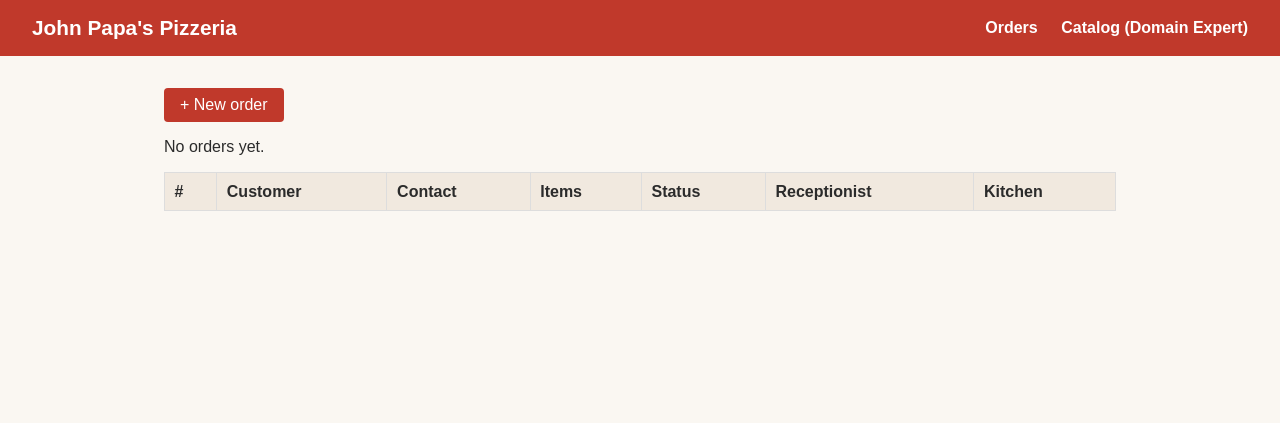
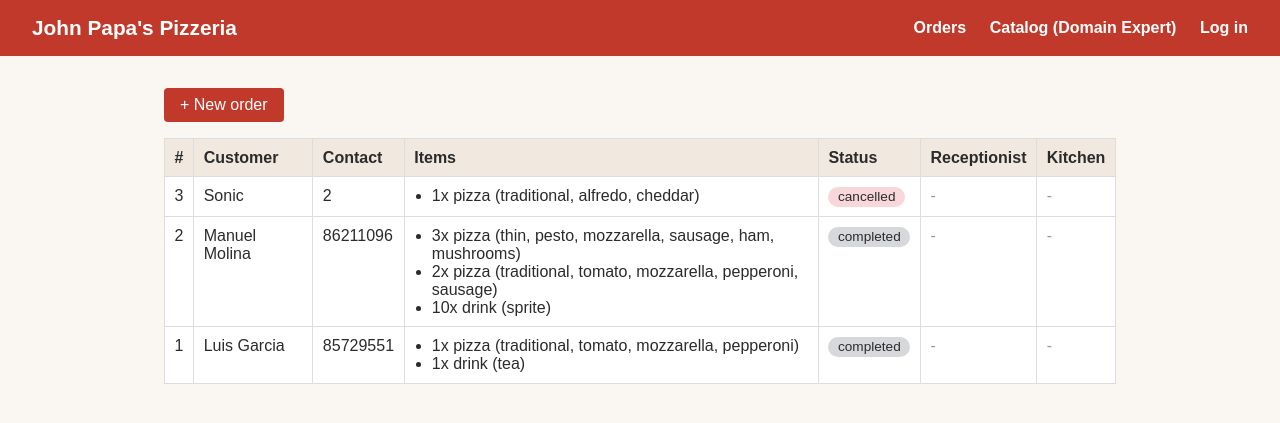
Before and after one commit to ManuManu66/JP-DSL, a Flask app: page / in a window 1280 px wide. Shown: the top 423 px of the page. Run offline with Flask 3, Linux system fonts and the light colour scheme; lists and menus that the app fills with data are empty.

Commit message:
Added login for Domain Experts

```diff
--- a/app.py
+++ b/app.py
@@ -14,13 +14,31 @@ Everything is persisted as JSON (data/orders.json, data/catalog.json).
 Nothing leaves this machine.
 """
 
-from flask import Flask, render_template, request, redirect, url_for, flash
+from functools import wraps
+from flask import Flask, render_template, request, redirect, url_for, flash, session
 
 import storage
 from dsl_builder import validate_order_data, validate_catalog_data
 
 app = Flask(__name__)
 app.secret_key = "pizzeria-dsl-dev"  # local-only app, fine to hardcode
+
+DOMAIN_EXPERTS = {
+    "luis": {"name": "Luis", "password": "pizz@321!"},
+    "manu": {"name": "Manu", "password": "pizz@321!"},
+    "thelma": {"name": "Thelma", "password": "pizz@321!"},
+}
+
+
+def domain_expert_required(f):
+    @wraps(f)
+    def decorated_function(*args, **kwargs):
+        if not session.get("user") or session.get("role") != "domain_expert":
+            flash("Please log in as a Domain Expert to access the catalog.", "error")
+            next_url = request.url if request.method == "GET" else url_for("catalog_view")
+            return redirect(url_for("login", next=next_url))
+        return f(*args, **kwargs)
+    return decorated_function
 
 MAX_ITEM_ROWS = 8
 MAX_TOPPINGS = 5
@@ -199,9 +217,41 @@ def advance_order(order_id):
     return redirect(url_for("index"))
 
 
+# ----------------------------------------------------------------- auth --
+
+@app.route("/login", methods=["GET", "POST"])
+def login():
+    next_url = request.args.get("next") or request.form.get("next") or url_for("catalog_view")
+
+    if request.method == "POST":
+        username = (request.form.get("username") or "").strip()
+        password = request.form.get("password") or ""
+
+        expert = DOMAIN_EXPERTS.get(username.lower())
+        if expert and expert["password"] == password:
+            session["user"] = expert["name"]
+            session["role"] = "domain_expert"
+            flash(f"Welcome, {expert['name']}! Logged in as Domain Expert.", "success")
+            return redirect(next_url)
+
+        flash("Invalid username or password.", "error")
+        return render_template("login.html", username=username, next=next_url)
+
+    return render_template("login.html", next=next_url)
+
+
+@app.route("/logout")
+def logout():
+    session.pop("user", None)
+    session.pop("role", None)
+    flash("You have been logged out.", "success")
+    return redirect(url_for("index"))
+
+
 # --------------------------------------------------------------- catalog --
 
 @app.route("/catalog", methods=["GET", "POST"])
+@domain_expert_required
 def catalog_view():
     catalog = storage.load_catalog()
     errors = []
--- a/data/orders.json
+++ b/data/orders.json
@@ -1,4 +1,80 @@
 {
-  "next_id": 1,
-  "orders": []
+  "next_id": 4,
+  "orders": [
+    {
+      "customer": "Luis Garcia",
+      "contact": "85729551",
+      "status": "completed",
+      "items": [
+        {
+          "type": "pizza",
+          "quantity": 1,
+          "crust": "traditional",
+          "sauce": "tomato",
+          "cheese": "mozzarella",
+          "toppings": [
+            "pepperoni"
+          ]
+        },
+        {
+          "type": "drink",
+          "quantity": 1,
+          "drink": "tea"
+        }
+      ],
+      "id": 1
+    },
+    {
+      "id": 2,
+      "customer": "Manuel Molina",
+      "contact": "86211096",
+      "status": "completed",
+      "items": [
+        {
+          "type": "pizza",
+          "quantity": 3,
+          "crust": "thin",
+          "sauce": "pesto",
+          "cheese": "mozzarella",
+          "toppings": [
+            "sausage",
+            "ham",
+            "mushrooms"
+          ]
+        },
+        {
+          "type": "pizza",
+          "quantity": 2,
+          "crust": "traditional",
+          "sauce": "tomato",
+          "cheese": "mozzarella",
+          "toppings": [
+            "pepperoni",
+            "sausage"
+          ]
+        },
+        {
+          "type": "drink",
+          "quantity": 10,
+          "drink": "sprite"
+        }
+      ]
+    },
+    {
+      "customer": "Sonic",
+      "contact": "2",
+      "status": "cancelled",
+      "items": [
+        {
+          "type": "pizza",
+          "quantity": 1,
+          "crust": "traditional",
+          "sauce": "alfredo",
+          "cheese": "cheddar",
+          "toppings": []
+        }
+      ],
+      "id": 3
+    }
+  ]
 }
--- a/static/style.css
+++ b/static/style.css
@@ -25,6 +25,15 @@ nav a {
   font-weight: bold;
 }
 nav a:hover { text-decoration: underline; }
+
+.user-badge {
+  color: #fff;
+  background: rgba(0, 0, 0, 0.2);
+  padding: 0.3rem 0.6rem;
+  border-radius: 4px;
+  margin-left: 1.2rem;
+  font-size: 0.9rem;
+}
 
 main {
   max-width: 1000px;
@@ -93,7 +102,7 @@ tr.status-cancelled .badge { background: #f8d7da; }
 
 form .field { margin-bottom: 0.8rem; }
 form label { display: block; margin-bottom: 0.2rem; font-weight: bold; }
-form input[type=text], form input[type=number] {
+form input[type=text], form input[type=number], form input[type=password] {
   padding: 0.4rem;
   width: 100%;
   max-width: 320px;
--- a/templates/base.html
+++ b/templates/base.html
@@ -11,6 +11,12 @@
     <nav>
       <a href="{{ url_for('index') }}">Orders</a>
       <a href="{{ url_for('catalog_view') }}">Catalog (Domain Expert)</a>
+      {% if session.get('user') %}
+        <span class="user-badge">Domain Expert: <strong>{{ session.get('user') }}</strong></span>
+        <a href="{{ url_for('logout') }}" class="nav-auth">Log out</a>
+      {% else %}
+        <a href="{{ url_for('login') }}" class="nav-auth">Log in</a>
+      {% endif %}
     </nav>
   </header>
 
--- a/templates/catalog.html
+++ b/templates/catalog.html
@@ -6,6 +6,7 @@
   This is the only screen where terminal symbols (crusts, sauces, cheeses,
   toppings, drinks) can be added or removed. Every change is parsed and
   validated against the grammar before it is saved.
+  Logged in as <strong>{{ session.get('user') }}</strong>.
 </p>
 
 {% if errors %}
```
Also changed, not shown: data/catalog.json (+25 -5 lines), templates/login.html (added, +30 -0 lines), README.md, 1 other file.
